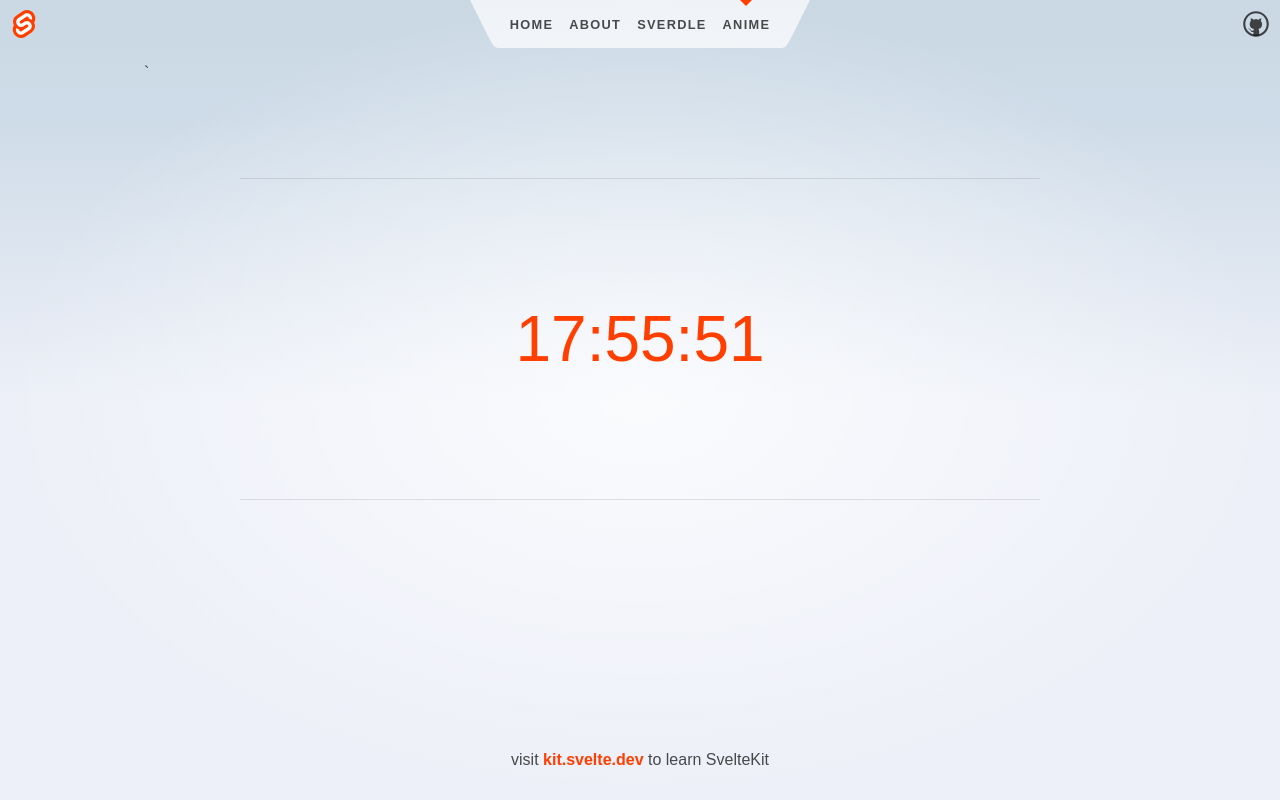
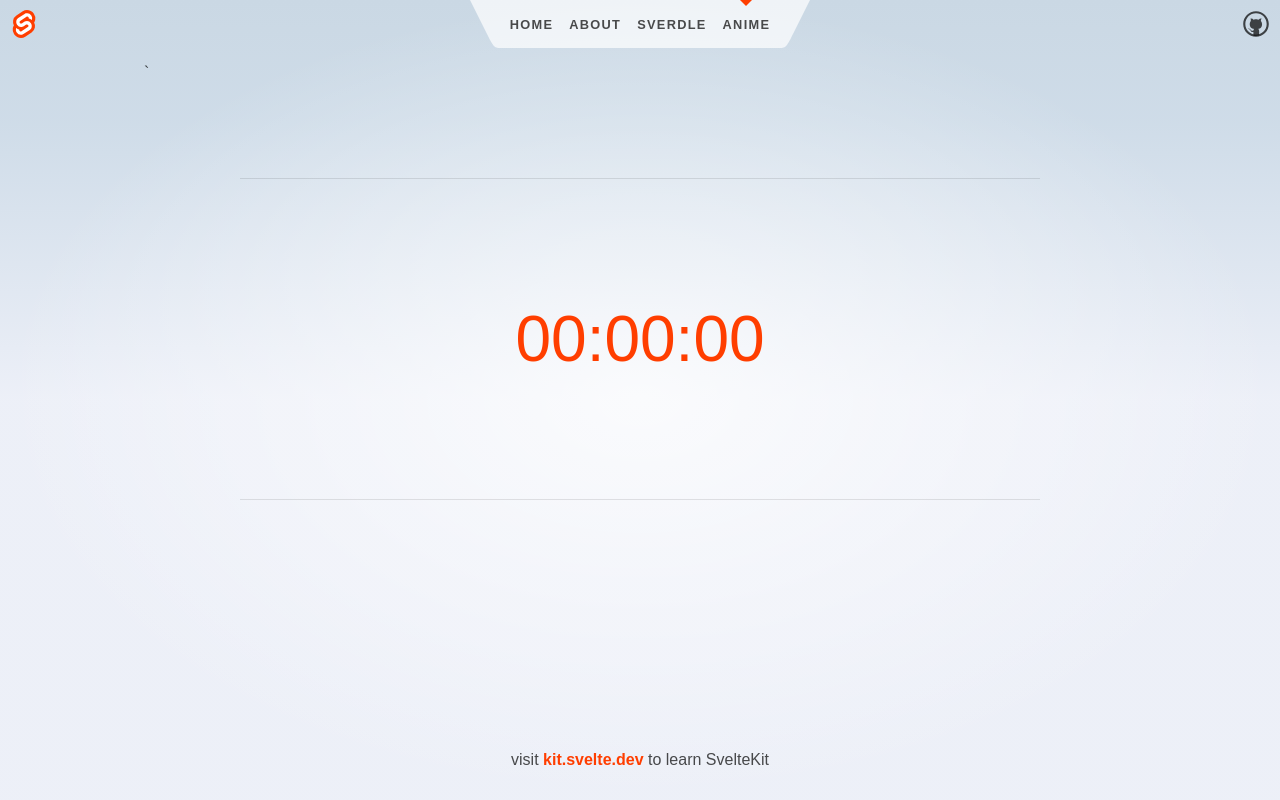
Before and after one commit to animeguesser/anime-frontend, a SvelteKit app: page /anime in a window 1280 px wide. Built offline with nearby package versions, Linux system fonts and the light colour scheme; no server answers.

Commit message:
fix: fixed async clock

```diff
--- a/src/routes/anime/Clock.svelte
+++ b/src/routes/anime/Clock.svelte
@@ -2,22 +2,20 @@
 	import { tweened } from 'svelte/motion';
 	import moment from 'moment';
 
-	const res = fetch('http://0.0.0.0:8000/time');
+	$: timeUntil = 0;
+	$: hoursRemain = 0;
+	$: minutesRemain = 0;
+	$: secondsRemain = 0;
+	const getTimeUntil = async () => {
+		const res = await fetch('http://0.0.0.0:8000/time');
+		const time = await res.json();
+		timeUntil = await time.time_until;
 
-	let timeUntil;
-	res.then((r) => {
-		timeUntil = r;
-		console.log(timeUntil);
-	});
+		hoursRemain = Math.floor(timeUntil / 3600);
+		minutesRemain = Math.floor((timeUntil - hoursRemain * 3600) / 60);
+		secondsRemain = Math.floor(timeUntil - hoursRemain * 60 * 60 - minutesRemain * 60);
 
-	const now = moment();
-	const eod = moment().endOf('day');
-
-	let clock = moment.duration(moment(eod).diff(now));
-
-	$: hoursRemain = clock.hours();
-	$: minutesRemain = clock.minutes();
-	$: secondsRemain = clock.seconds();
+		console.log(hoursRemain, minutesRemain, secondsRemain, timeUntil);
 
 		const updateTime = () => {
 			secondsRemain -= 1;
@@ -34,6 +32,9 @@
 		};
 
 		setInterval(updateTime, 1000);
+	};
+
+	getTimeUntil();
 </script>
 
 <div class="clock">
```
Lines whose indentation alone changed are shown as unchanged.
